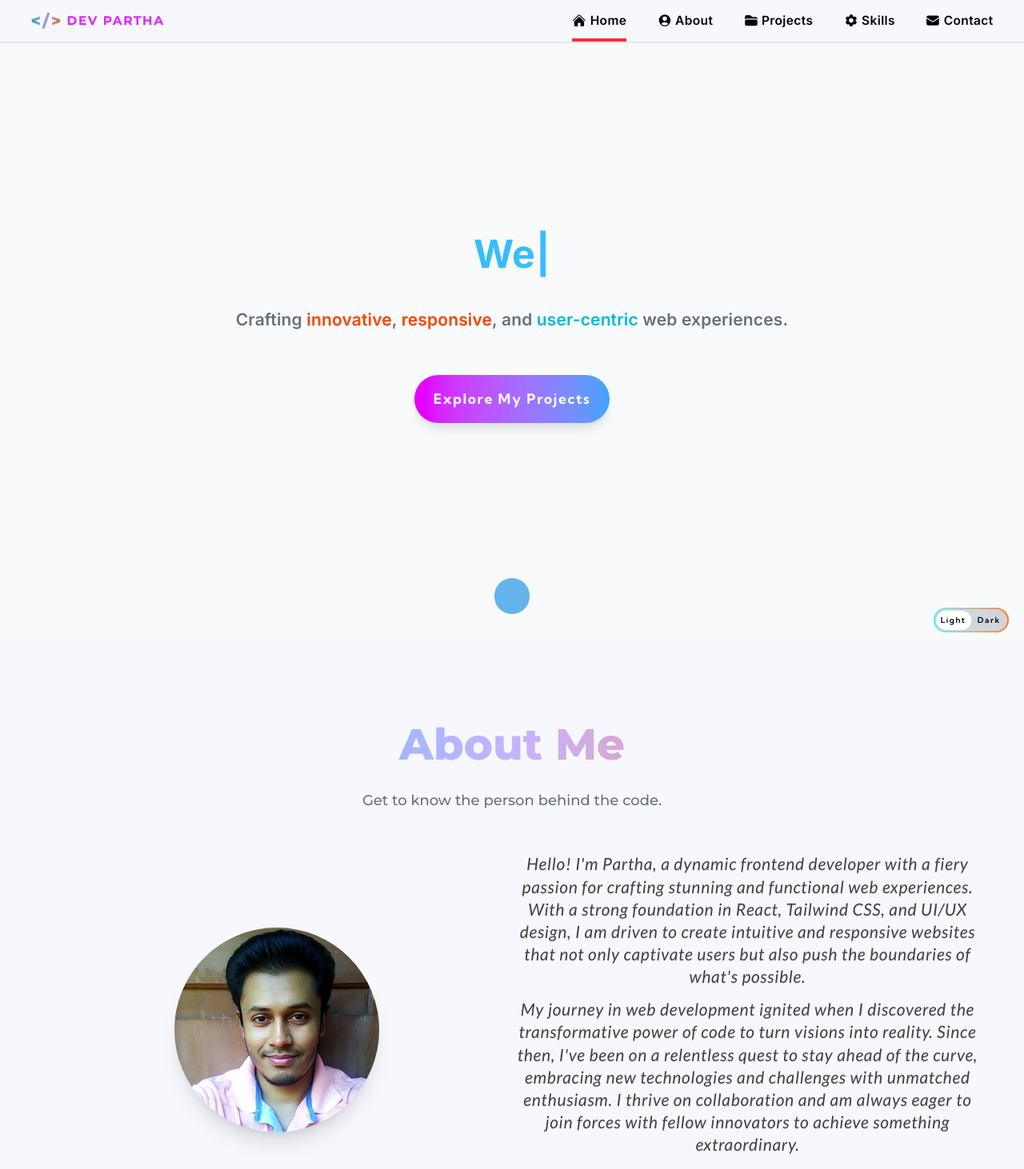
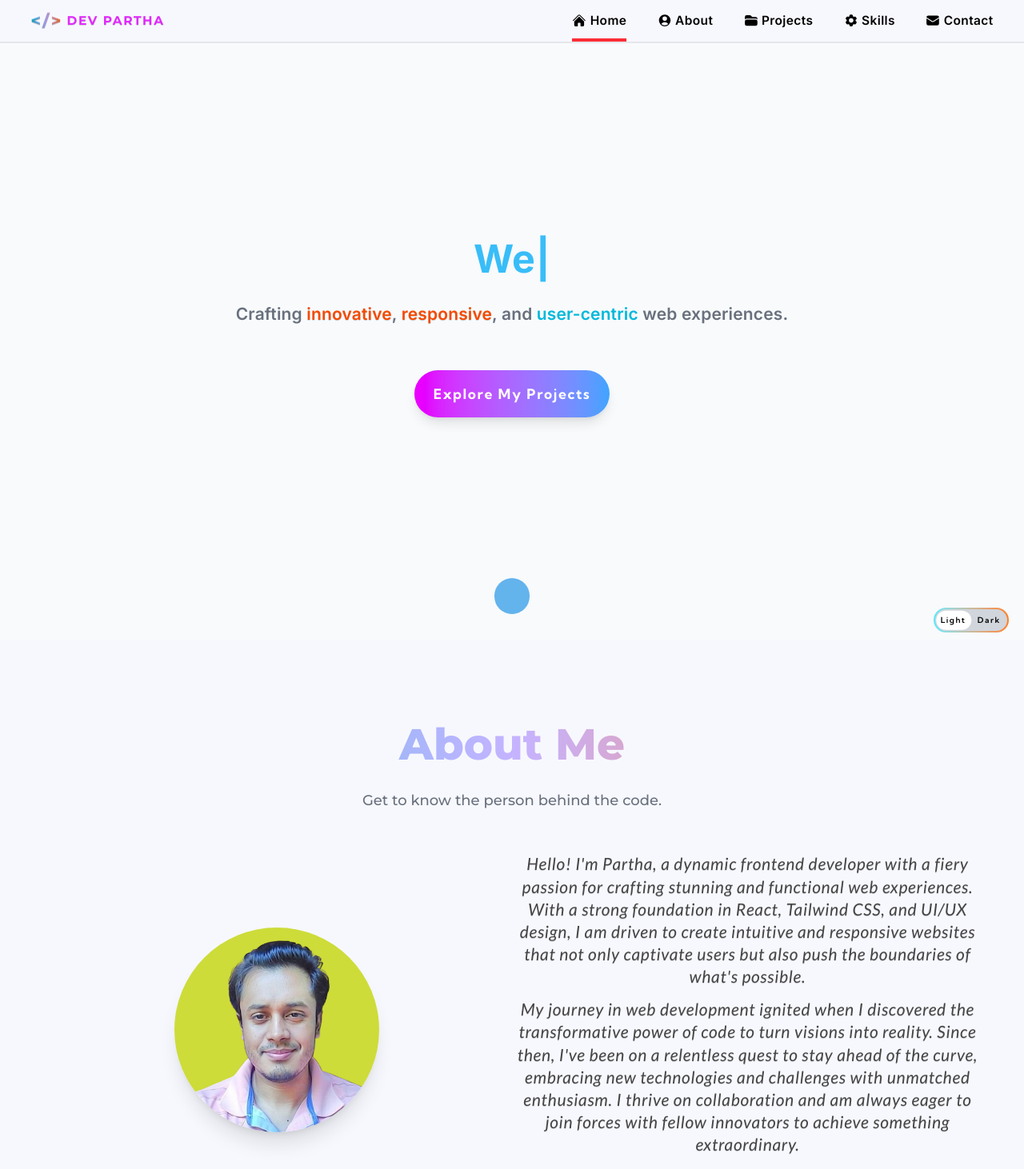
Before and after one commit to ParthaDey5/portfolio, a React (Vite) app: page / in a window 1280 px wide. Shown: the top 1462 px of the page at 80% size. Built offline with nearby package versions, Linux system fonts and the light colour scheme; a web font is replaced by a local one.

Commit message:
Updates ❤️

```diff
--- a/src/components/About.tsx
+++ b/src/components/About.tsx
@@ -28,7 +28,7 @@ const About: React.FC = () => {
         <div className="flex desktop:flex-row flex-col items-center desktop:justify-between justify-center">
           <div className="md:w-1/2 mb-[7vw] desktop::mb-0">
             <animated.img
-              src="/PD2.jpg"
+              src="/PD2.png"
               alt="Profile Picture"
               className="shadow-xl rounded-full desktop:w-[20vw] w-[60vw] aspect-square object-cover mx-auto"
               style={fadeIn as { [key: string]: SpringValue<string | number> }}
--- a/src/components/Hero.tsx
+++ b/src/components/Hero.tsx
@@ -73,7 +73,7 @@ const HeroSection: React.FC<HeroSectionProps> = ({ darkMode }) => {
       <div className="relative z-10 text-center">
         {/* Headline */}
         <animated.div style={fadeIn}>
-          <h1 className="bigTxt desktop:py-[0.5vw] font-bold text-accent dark:text-Orange leading-none desktop:mb-[1vw] mb-[4vw]">
+          <h1 className="bigTxt desktop:py-[0.5vw] font-bold text-accent dark:text-Orange leading-none desktop:mb-0 mb-[4vw]">
             <Typewriter
               options={{
                 strings: [
```
Also changed, not shown: public/PD2.jpg (deleted), public/PD2.png (added).
